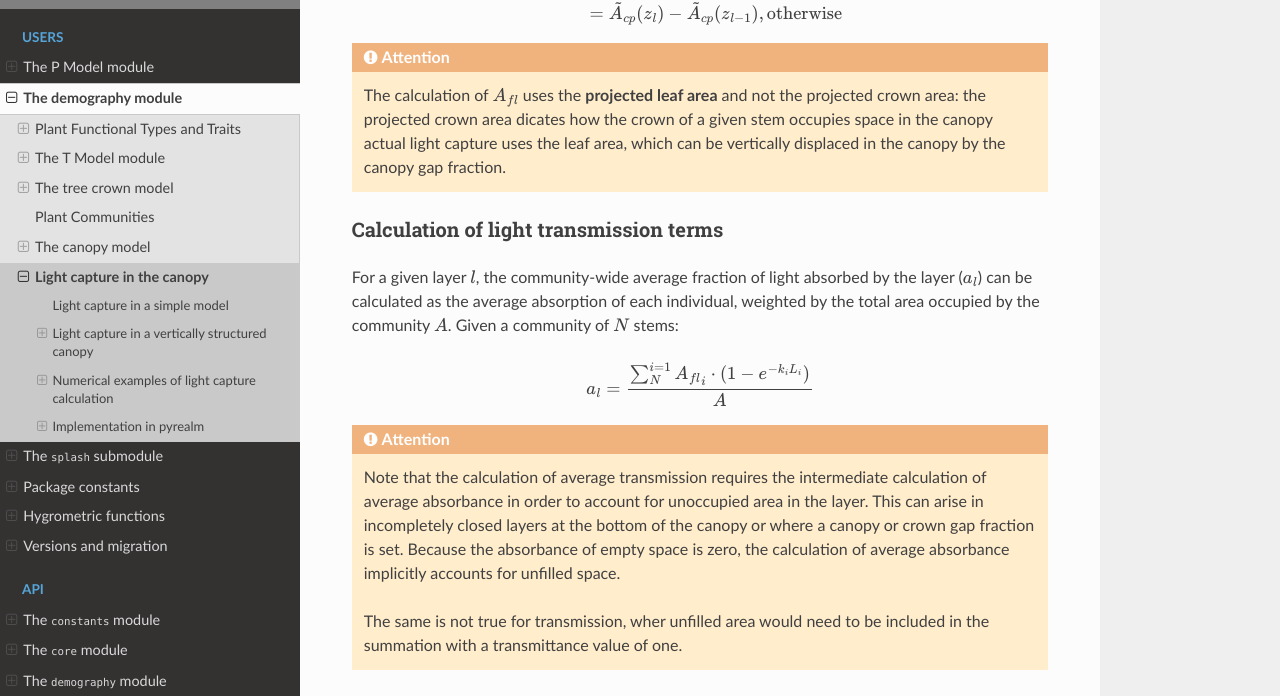
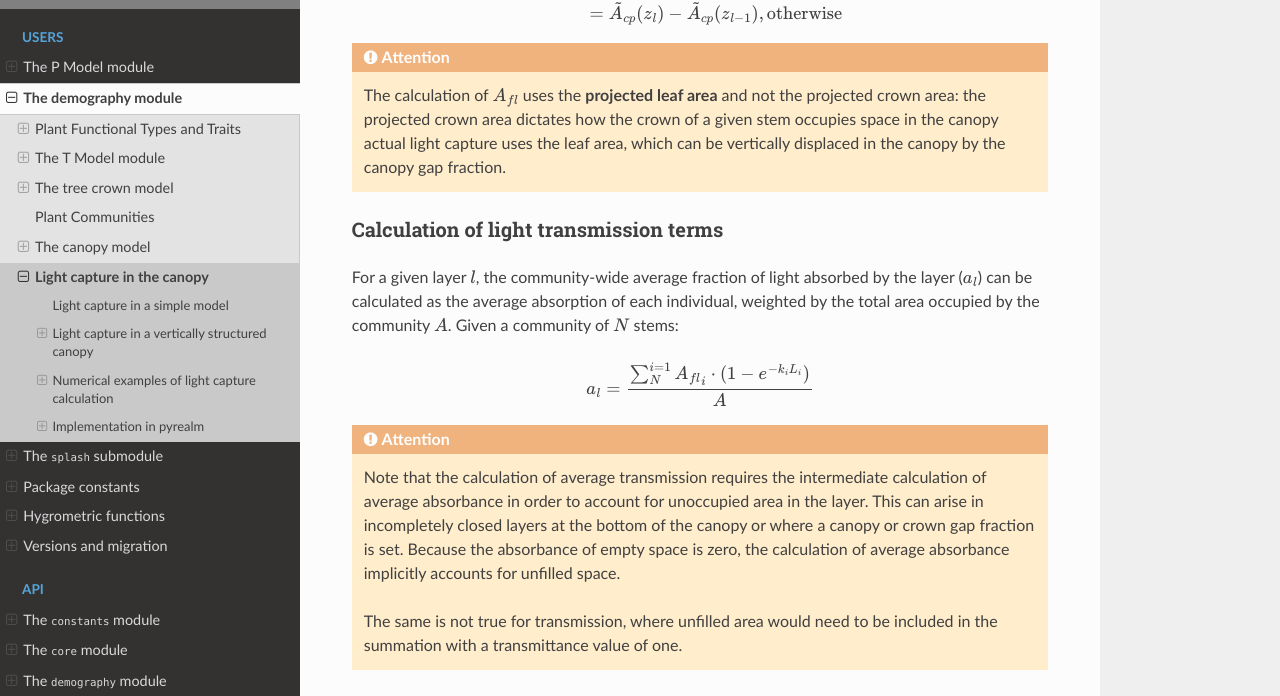
Before and after one commit to ImperialCollegeLondon/pyrealm, a Sphinx documentation site: the page built from docs/source/users/demography/light_capture.md, in a window 1280 px wide and 1400 px high, scrolled down 1528 px. Shown: the part 172-868 px from the top of the window. Built offline with Sphinx 7.4.7 and the Read the Docs theme 3.1.0, drawn with Linux system fonts in a browser that asks for light colours; some of the changed text lies outside the part shown.

Commit message:
Apply suggestions from code review
Review typos from @MarionBWeinzierl

Co-authored-by: Marion <56403724+MarionBWeinzierl@users.noreply.github.com>

````diff
--- a/docs/source/users/demography/light_capture.md
+++ b/docs/source/users/demography/light_capture.md
@@ -108,7 +108,7 @@ $$
 
 ```{attention}
 The calculation of $A_{fl}$ uses the **projected leaf area** and not the projected crown
-area: the projected crown area dicates how the crown of a given stem occupies space in
+area: the projected crown area dictates how the crown of a given stem occupies space in
 the canopy actual light capture uses the leaf area, which can be vertically displaced in
 the canopy by the canopy gap fraction.
 ```
@@ -130,7 +130,7 @@ arise in incompletely closed layers at the bottom of the canopy or where a canop
 crown gap fraction is set. Because the absorbance of empty space is zero, the
 calculation of average absorbance implicitly accounts for unfilled space.
 
-The same is not true for transmission, wher unfilled area would need to be included
+The same is not true for transmission, where unfilled area would need to be included
 in the summation with a transmittance value of one.
 ```
 
````
Also changed, not shown: other parts of docs/source/users/demography/light_capture.md (+1 -1 lines), 2 other files.
